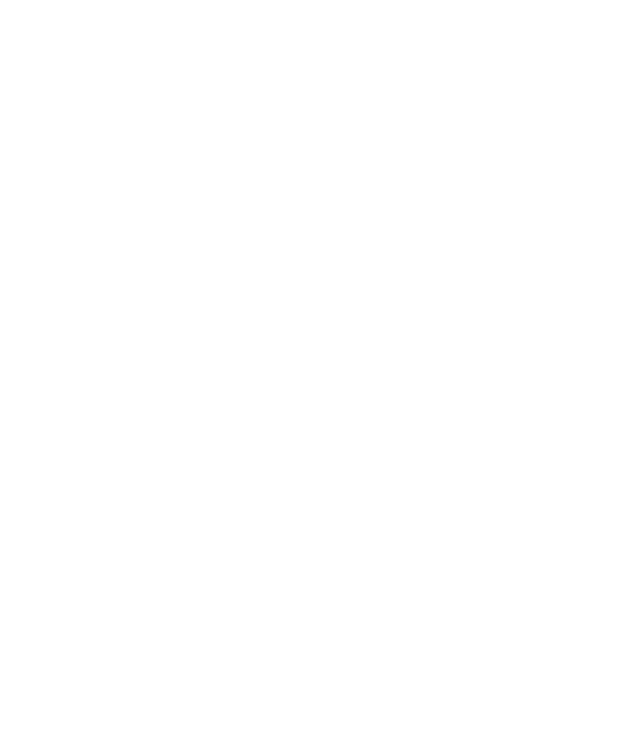
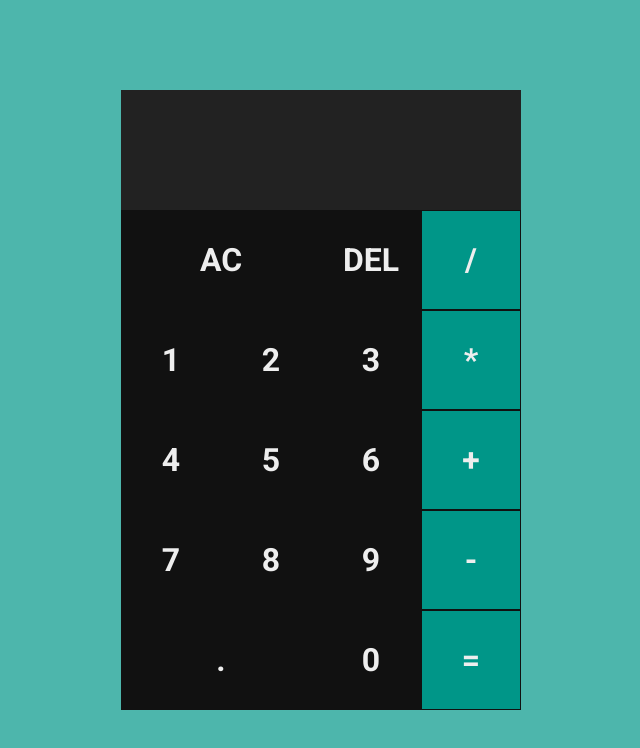
Before and after one commit to jainyxavier/calculadora, a plain HTML site: page index.html in a window 1280 px wide. Shown: the whole page, without its empty margins (319-959 px from the left). Drawn offline with Linux system fonts and the light colour scheme.

Commit message:
feature: iniciando calculadora (html e css)

```diff
--- a/assets/css/style.scss
+++ b/assets/css/style.scss
@@ -0,0 +1,49 @@
+*{
+    margin: 0;
+    padding: 0;
+    box-sizing: border-box;
+    font-family: 'Roboto', sans-serif;
+    font-weight: bold;
+}
+
+body{
+    background-color: #4db6ac;
+
+    .grid-container{
+        display: grid;
+        justify-content: center;
+        align-content: center;
+        min-height: 100vh;
+        grid-template-columns: repeat(4, 100px);
+        grid-template-rows: minmax(120px, auto) repeat(5, 100px);
+
+        .output{
+            grid-column: 1 / -1;
+            background-color: #222;
+            display: flex;
+            flex-direction: column;
+            align-items: flex-end;
+            justify-content: space-around;
+            padding: 10px;
+            word-wrap: break-word;
+            word-break: break-all;
+        }
+
+        button{
+            cursor: pointer;
+            font-size: 2rem;
+            border: 1px solid #111;
+            outline: none;
+            background-color: #111;
+            color: #eee;
+        }
+
+        .span-two{
+            grid-column: span 2;
+        }
+
+        .operator{
+            background-color: #009688;
+        }
+    }
+}
--- a/assets/js/script.js
+++ b/assets/js/script.js
@@ -19,5 +19,13 @@
 // }
 
 // var infoForm = document.querySelectorAll('.info-form').value
-var btnEnviar = document.querySelector('#btn-enviar')
-console.log(btnEnviar)
+// var btnEnviar = document.querySelector('#btn-enviar')
+// console.log(btnEnviar)
+
+var numero1 = parseInt(document.querySelector('#numero1').value)
+console.log('clicou')
+
+
+
+// var numero2 = parseInt(document.querySelector('#numero2').value)
+// var resultado = parseInt(document.querySelector('p').value)
--- a/index.html
+++ b/index.html
@@ -5,10 +5,37 @@
     <meta http-equiv="X-UA-Compatible" content="IE=edge">
     <meta name="viewport" content="width=device-width, initial-scale=1.0">
     <link rel="stylesheet" href="./assets/css/style.css">
+    <link rel="preconnect" href="https://fonts.googleapis.com">
+    <link rel="preconnect" href="https://fonts.gstatic.com" crossorigin>
+    <link href="https://fonts.googleapis.com/css2?family=Roboto:wght@400;500;700&display=swap" rel="stylesheet">
     <title>Calculadora</title>
 </head>
 <body>
+    <div class="grid-container">
+        <div class="output">
+            <div class="previous-operand"></div>
+            <div class="current-operand"></div>
+        </div>
 
+        <button class="span-two">AC</button>
+        <button>DEL</button>
+        <button class="operator">/</button>
+        <button>1</button>
+        <button>2</button>
+        <button>3</button>
+        <button class="operator">*</button>
+        <button>4</button>
+        <button>5</button>
+        <button>6</button>
+        <button class="operator">+</button>
+        <button>7</button>
+        <button>8</button>
+        <button>9</button>
+        <button class="operator">-</button>
+        <button class="span-two">.</button>
+        <button>0</button>
+        <button class="operator">=</button>
+    </div>
 </body>
 
 <script src="./assets/js/script.js"></script>
```
Also changed, not shown: assets/css/style.css, 1 other file.
